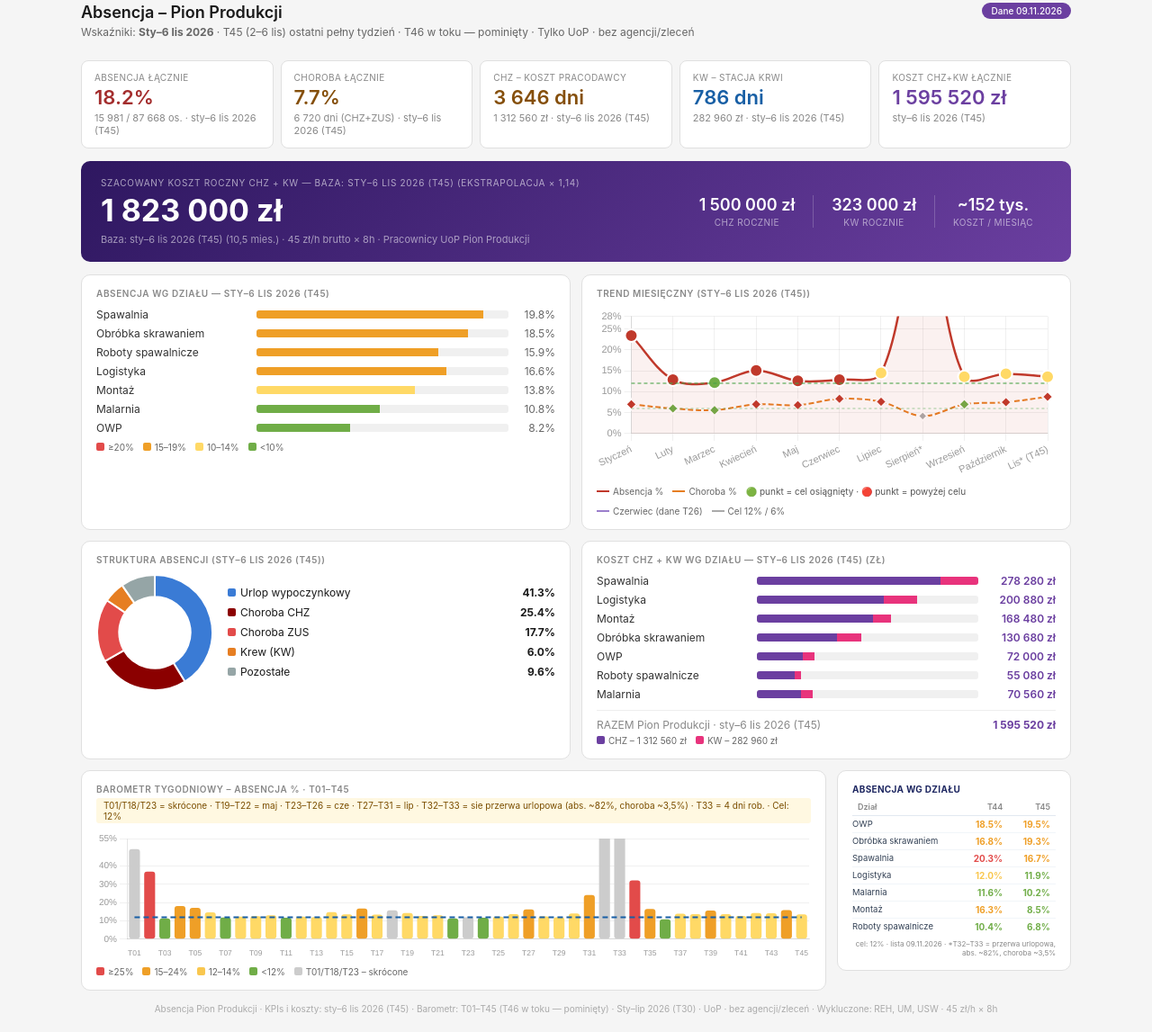
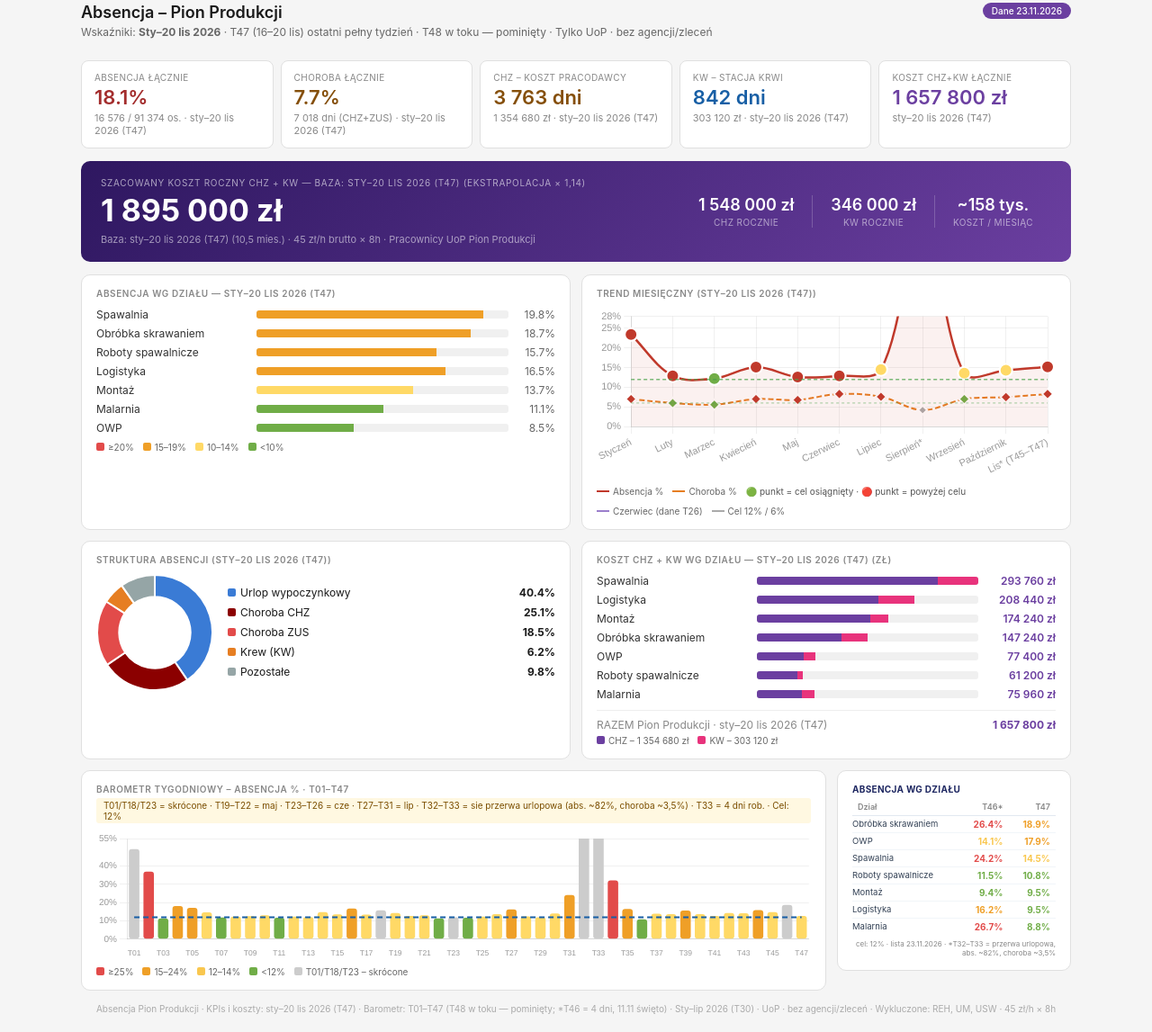
Before and after one commit to magdalenasiemienczuk/dashboard_HR, a plain HTML site: page index.html in a window 1280 px wide. Shown: the part 17-1164 px from the top of the page at 90% size. Drawn offline with nearby package versions, Linux system fonts and the light colour scheme.

Commit message:
Add files via upload

```diff
--- a/index.html
+++ b/index.html
@@ -74,39 +74,39 @@
   <div class="header">
     <div>
       <h1>Absencja – Pion Produkcji</h1>
-      <div class="subtitle">Wskaźniki: <strong>Sty–6 lis 2026</strong> · T45 (2–6 lis) ostatni pełny tydzień · T46 w toku — pominięty · Tylko UoP · bez agencji/zleceń</div>
+      <div class="subtitle">Wskaźniki: <strong>Sty–20 lis 2026</strong> · T47 (16–20 lis) ostatni pełny tydzień · T48 w toku — pominięty · Tylko UoP · bez agencji/zleceń</div>
     </div>
-    <span class="badge">Dane 09.11.2026</span>
+    <span class="badge">Dane 23.11.2026</span>
   </div>
 
 
   <!-- KPI -->
   <div class="kpis">
-    <div class="kpi danger"><div class="kpi-label">Absencja łącznie</div><div class="kpi-val">18.2%</div><div class="kpi-sub">15 981 / 87 668 os. · sty–6 lis 2026 (T45)</div></div>
-    <div class="kpi warn"><div class="kpi-label">Choroba łącznie</div><div class="kpi-val">7.7%</div><div class="kpi-sub">6 720 dni (CHZ+ZUS) · sty–6 lis 2026 (T45)</div></div>
-    <div class="kpi warn"><div class="kpi-label">CHZ – koszt pracodawcy</div><div class="kpi-val">3 646 dni</div><div class="kpi-sub">1 312 560 zł · sty–6 lis 2026 (T45)</div></div>
-    <div class="kpi info"><div class="kpi-label">KW – stacja krwi</div><div class="kpi-val">786 dni</div><div class="kpi-sub">282 960 zł · sty–6 lis 2026 (T45)</div></div>
-    <div class="kpi money"><div class="kpi-label">Koszt CHZ+KW łącznie</div><div class="kpi-val">1 595 520 zł</div><div class="kpi-sub">sty–6 lis 2026 (T45)</div></div>
+    <div class="kpi danger"><div class="kpi-label">Absencja łącznie</div><div class="kpi-val">18.1%</div><div class="kpi-sub">16 576 / 91 374 os. · sty–20 lis 2026 (T47)</div></div>
+    <div class="kpi warn"><div class="kpi-label">Choroba łącznie</div><div class="kpi-val">7.7%</div><div class="kpi-sub">7 018 dni (CHZ+ZUS) · sty–20 lis 2026 (T47)</div></div>
+    <div class="kpi warn"><div class="kpi-label">CHZ – koszt pracodawcy</div><div class="kpi-val">3 763 dni</div><div class="kpi-sub">1 354 680 zł · sty–20 lis 2026 (T47)</div></div>
+    <div class="kpi info"><div class="kpi-label">KW – stacja krwi</div><div class="kpi-val">842 dni</div><div class="kpi-sub">303 120 zł · sty–20 lis 2026 (T47)</div></div>
+    <div class="kpi money"><div class="kpi-label">Koszt CHZ+KW łącznie</div><div class="kpi-val">1 657 800 zł</div><div class="kpi-sub">sty–20 lis 2026 (T47)</div></div>
   </div>
 
   <!-- ROCZNIE -->
   <div class="rocznie">
     <div class="rocznie-main">
-      <div class="rocznie-label">Szacowany koszt roczny CHZ + KW — baza: sty–6 lis 2026 (T45) (ekstrapolacja × 1,14)</div>
-      <div class="rocznie-val">1 823 000 zł</div>
-      <div class="rocznie-sub">Baza: sty–6 lis 2026 (T45) (10,5 mies.) · 45 zł/h brutto × 8h · Pracownicy UoP Pion Produkcji</div>
+      <div class="rocznie-label">Szacowany koszt roczny CHZ + KW — baza: sty–20 lis 2026 (T47) (ekstrapolacja × 1,14)</div>
+      <div class="rocznie-val">1 895 000 zł</div>
+      <div class="rocznie-sub">Baza: sty–20 lis 2026 (T47) (10,5 mies.) · 45 zł/h brutto × 8h · Pracownicy UoP Pion Produkcji</div>
     </div>
     <div class="rocznie-split">
-      <div class="rocznie-item"><div class="rocznie-item-val">1 500 000 zł</div><div class="rocznie-item-label">CHZ rocznie</div></div>
-      <div class="rocznie-item"><div class="rocznie-item-val">323 000 zł</div><div class="rocznie-item-label">KW rocznie</div></div>
-      <div class="rocznie-item"><div class="rocznie-item-val">~152 tys.</div><div class="rocznie-item-label">Koszt / miesiąc</div></div>
+      <div class="rocznie-item"><div class="rocznie-item-val">1 548 000 zł</div><div class="rocznie-item-label">CHZ rocznie</div></div>
+      <div class="rocznie-item"><div class="rocznie-item-val">346 000 zł</div><div class="rocznie-item-label">KW rocznie</div></div>
+      <div class="rocznie-item"><div class="rocznie-item-val">~158 tys.</div><div class="rocznie-item-label">Koszt / miesiąc</div></div>
     </div>
   </div>
 
   <!-- RZĄD 1 -->
   <div class="grid2">
     <div class="panel">
-      <div class="sec">Absencja wg działu — sty–6 lis 2026 (T45)</div>
+      <div class="sec">Absencja wg działu — sty–20 lis 2026 (T47)</div>
       <div id="bary-dzial"></div>
       <div class="legend">
         <span><span class="dot" style="background:#E24B4A"></span>≥20%</span>
@@ -116,7 +116,7 @@
       </div>
     </div>
     <div class="panel">
-      <div class="sec">Trend miesięczny (sty–6 lis 2026 (T45))</div>
+      <div class="sec">Trend miesięczny (sty–20 lis 2026 (T47))</div>
       <div style="position:relative;height:190px"><canvas id="trendChart"></canvas></div>
       <div class="legend">
         <span><span style="display:inline-block;width:14px;height:2px;background:#C0392B;vertical-align:middle"></span>Absencja %</span>
@@ -132,27 +132,27 @@
   <!-- RZĄD 2 -->
   <div class="grid2">
     <div class="panel">
-      <div class="sec">Struktura absencji (sty–6 lis 2026 (T45))</div>
+      <div class="sec">Struktura absencji (sty–20 lis 2026 (T47))</div>
       <div class="donut-row">
         <div style="position:relative;width:130px;height:130px"><canvas id="donut"></canvas></div>
         <div class="donut-legend">
-          <div class="donut-item"><span style="display:flex;align-items:center;gap:5px"><span class="dot" style="background:#3A7BD5"></span>Urlop wypoczynkowy</span><strong>41.3%</strong></div>
-          <div class="donut-item"><span style="display:flex;align-items:center;gap:5px"><span class="dot" style="background:#8B0000"></span>Choroba CHZ</span><strong>25.4%</strong></div>
-          <div class="donut-item"><span style="display:flex;align-items:center;gap:5px"><span class="dot" style="background:#E24B4A"></span>Choroba ZUS</span><strong>17.7%</strong></div>
-          <div class="donut-item"><span style="display:flex;align-items:center;gap:5px"><span class="dot" style="background:#E67E22"></span>Krew (KW)</span><strong>6.0%</strong></div>
-          <div class="donut-item"><span style="display:flex;align-items:center;gap:5px"><span class="dot" style="background:#95A5A6"></span>Pozostałe</span><strong>9.6%</strong></div>
+          <div class="donut-item"><span style="display:flex;align-items:center;gap:5px"><span class="dot" style="background:#3A7BD5"></span>Urlop wypoczynkowy</span><strong>40.4%</strong></div>
+          <div class="donut-item"><span style="display:flex;align-items:center;gap:5px"><span class="dot" style="background:#8B0000"></span>Choroba CHZ</span><strong>25.1%</strong></div>
+          <div class="donut-item"><span style="display:flex;align-items:center;gap:5px"><span class="dot" style="background:#E24B4A"></span>Choroba ZUS</span><strong>18.5%</strong></div>
+          <div class="donut-item"><span style="display:flex;align-items:center;gap:5px"><span class="dot" style="background:#E67E22"></span>Krew (KW)</span><strong>6.2%</strong></div>
+          <div class="donut-item"><span style="display:flex;align-items:center;gap:5px"><span class="dot" style="background:#95A5A6"></span>Pozostałe</span><strong>9.8%</strong></div>
         </div>
       </div>
     </div>
     <div class="panel">
-      <div class="sec">Koszt CHZ + KW wg działu — sty–6 lis 2026 (T45) (zł)</div>
+      <div class="sec">Koszt CHZ + KW wg działu — sty–20 lis 2026 (T47) (zł)</div>
       <div id="bary-koszt"></div>
       <div class="koszt-total">
-        <div class="koszt-total-row"><span style="color:#888">RAZEM Pion Produkcji · sty–6 lis 2026 (T45)</span><strong style="color:#6B3FA0">1 595 520 zł</strong></div>
+        <div class="koszt-total-row"><span style="color:#888">RAZEM Pion Produkcji · sty–20 lis 2026 (T47)</span><strong style="color:#6B3FA0">1 657 800 zł</strong></div>
       </div>
       <div class="legend" style="margin-top:4px">
-        <span><span class="dot" style="background:#6B3FA0"></span>CHZ – 1 312 560 zł</span>
-        <span><span class="dot" style="background:#E8337C"></span>KW – 282 960 zł</span>
+        <span><span class="dot" style="background:#6B3FA0"></span>CHZ – 1 354 680 zł</span>
+        <span><span class="dot" style="background:#E8337C"></span>KW – 303 120 zł</span>
       </div>
     </div>
   </div>
@@ -161,7 +161,7 @@
   <div style="display:grid;grid-template-columns:1fr 260px;gap:12px;margin-top:12px;align-items:start">
     <div class="panel">
       <div class="barometr-note">
-        <div class="sec" style="margin:0">Barometr tygodniowy – absencja % · T01–T45</div>
+        <div class="sec" style="margin:0">Barometr tygodniowy – absencja % · T01–T47</div>
         <span class="maj-tag">T01/T18/T23 = skrócone · T19–T22 = maj · T23–T26 = cze · T27–T31 = lip · T32–T33 = sie przerwa urlopowa (abs. ~82%, choroba ~3,5%) · T33 = 4 dni rob. · Cel: 12%</span>
       </div>
       <div style="position:relative;height:145px"><canvas id="weekChart"></canvas></div>
@@ -176,23 +176,23 @@
     <div class="panel">
       <div class="tdzial-title">ABSENCJA WG DZIAŁU</div>
       <table class="tdzial-table">
-        <thead><tr><th>Dział</th><th>T44</th><th>T45</th></tr></thead>
+        <thead><tr><th>Dział</th><th>T46*</th><th>T47</th></tr></thead>
         <tbody>
-          <tr><td class="td-name">OWP</td><td class="td-val" style="color:#EF9F27;font-weight:700">18.5%</td><td class="td-val" style="color:#EF9F27;font-weight:700">19.5%</td></tr>
-          <tr><td class="td-name">Obróbka skrawaniem</td><td class="td-val" style="color:#EF9F27;font-weight:700">16.8%</td><td class="td-val" style="color:#EF9F27;font-weight:700">19.3%</td></tr>
-          <tr><td class="td-name">Spawalnia</td><td class="td-val" style="color:#E24B4A;font-weight:700">20.3%</td><td class="td-val" style="color:#EF9F27;font-weight:700">16.7%</td></tr>
-          <tr><td class="td-name">Logistyka</td><td class="td-val" style="color:#F9C74F;font-weight:700">12.0%</td><td class="td-val" style="color:#70AD47;font-weight:700">11.9%</td></tr>
-          <tr><td class="td-name">Malarnia</td><td class="td-val" style="color:#70AD47;font-weight:700">11.6%</td><td class="td-val" style="color:#70AD47;font-weight:700">10.2%</td></tr>
-          <tr><td class="td-name">Montaż</td><td class="td-val" style="color:#EF9F27;font-weight:700">16.3%</td><td class="td-val" style="color:#70AD47;font-weight:700">8.5%</td></tr>
-          <tr><td class="td-name">Roboty spawalnicze</td><td class="td-val" style="color:#70AD47;font-weight:700">10.4%</td><td class="td-val" style="color:#70AD47;font-weight:700">6.8%</td></tr>
+          <tr><td class="td-name">Obróbka skrawaniem</td><td class="td-val" style="color:#E24B4A;font-weight:700">26.4%</td><td class="td-val" style="color:#EF9F27;font-weight:700">18.9%</td></tr>
+          <tr><td class="td-name">OWP</td><td class="td-val" style="color:#F9C74F;font-weight:700">14.1%</td><td class="td-val" style="color:#EF9F27;font-weight:700">17.9%</td></tr>
+          <tr><td class="td-name">Spawalnia</td><td class="td-val" style="color:#E24B4A;font-weight:700">24.2%</td><td class="td-val" style="color:#F9C74F;font-weight:700">14.5%</td></tr>
+          <tr><td class="td-name">Roboty spawalnicze</td><td class="td-val" style="color:#70AD47;font-weight:700">11.5%</td><td class="td-val" style="color:#70AD47;font-weight:700">10.8%</td></tr>
+          <tr><td class="td-name">Montaż</td><td class="td-val" style="color:#70AD47;font-weight:700">9.4%</td><td class="td-val" style="color:#70AD47;font-weight:700">9.5%</td></tr>
+          <tr><td class="td-name">Logistyka</td><td class="td-val" style="color:#EF9F27;font-weight:700">16.2%</td><td class="td-val" style="color:#70AD47;font-weight:700">9.5%</td></tr>
+          <tr><td class="td-name">Malarnia</td><td class="td-val" style="color:#E24B4A;font-weight:700">26.7%</td><td class="td-val" style="color:#70AD47;font-weight:700">8.8%</td></tr>
         </tbody>
       </table>
-      <div class="tdzial-cel">cel: 12% · lista 09.11.2026 · *T32–T33 = przerwa urlopowa, abs. ~82%, choroba ~3,5%</div>
+      <div class="tdzial-cel">cel: 12% · lista 23.11.2026 · *T32–T33 = przerwa urlopowa, abs. ~82%, choroba ~3,5%</div>
     </div>
   </div>
 
   <div class="footer">
-    Absencja Pion Produkcji · KPIs i koszty: sty–6 lis 2026 (T45) · Barometr: T01–T45 (T46 w toku — pominięty) · Sty–lip 2026 (T30) · UoP · bez agencji/zleceń · Wykluczone: REH, UM, USW · 45 zł/h × 8h
+    Absencja Pion Produkcji · KPIs i koszty: sty–20 lis 2026 (T47) · Barometr: T01–T47 (T48 w toku — pominięty; *T46 = 4 dni, 11.11 święto) · Sty–lip 2026 (T30) · UoP · bez agencji/zleceń · Wykluczone: REH, UM, USW · 45 zł/h × 8h
   </div>
 
 </div><!-- /container -->
@@ -202,8 +202,8 @@ const gc="rgba(0,0,0,0.06)", tc="#999";
 function barCol(p){return p>=25?"#E24B4A":p>=15?"#EF9F27":p>=12?"#FFD966":"#70AD47";}
 
 // Absencja wg działu
-[{name:"Spawalnia",pct:19.8},{name:"Obróbka skrawaniem",pct:18.5},{name:"Roboty spawalnicze",pct:15.9},
- {name:"Logistyka",pct:16.6},{name:"Montaż",pct:13.8},{name:"Malarnia",pct:10.8},{name:"OWP",pct:8.2}
+[{name:"Spawalnia",pct:19.8},{name:"Obróbka skrawaniem",pct:18.7},{name:"Roboty spawalnicze",pct:15.7},
+ {name:"Logistyka",pct:16.5},{name:"Montaż",pct:13.7},{name:"Malarnia",pct:11.1},{name:"OWP",pct:8.5}
 ].forEach(d=>{
   const w=(d.pct/22*100).toFixed(1);
   document.getElementById("bary-dzial").innerHTML+=`<div class="bar-row">
@@ -213,11 +213,11 @@ function barCol(p){return p>=25?"#E24B4A":p>=15?"#EF9F27":p>=12?"#FFD966":"#70AD
 });
 
 // Koszt stacked — oryginał T24 + doliczony T25
-[{name:"Spawalnia",chz:230760,kw:47520},{name:"Logistyka",chz:159480,kw:41400},
- {name:"Montaż",chz:145800,kw:22680},{name:"Obróbka skrawaniem",chz:100440,kw:30240},
- {name:"OWP",chz:57600,kw:14400},{name:"Roboty spawalnicze",chz:47880,kw:7200},{name:"Malarnia",chz:55440,kw:15120}
+[{name:"Spawalnia",chz:240480,kw:53280},{name:"Logistyka",chz:161280,kw:47160},
+ {name:"Montaż",chz:150120,kw:24120},{name:"Obróbka skrawaniem",chz:112680,kw:34560},
+ {name:"OWP",chz:61560,kw:15840},{name:"Roboty spawalnicze",chz:53280,kw:7920},{name:"Malarnia",chz:60120,kw:15840}
 ].forEach(d=>{
-  const maxK=278280,wC=(d.chz/maxK*100).toFixed(1),wK=(d.kw/maxK*100).toFixed(1);
+  const maxK=293760,wC=(d.chz/maxK*100).toFixed(1),wK=(d.kw/maxK*100).toFixed(1);
   document.getElementById("bary-koszt").innerHTML+=`<div class="bar-row">
     <span class="bar-name">${d.name}</span>
     <div class="bar-track">
@@ -229,18 +229,18 @@ function barCol(p){return p>=25?"#E24B4A":p>=15?"#EF9F27":p>=12?"#FFD966":"#70AD
 
 // Trend
 new Chart(document.getElementById("trendChart"),{type:"line",
-  data:{labels:["Styczeń","Luty","Marzec","Kwiecień","Maj","Czerwiec","Lipiec","Sierpień*","Wrzesień","Październik","Lis* (T45)"],
+  data:{labels:["Styczeń","Luty","Marzec","Kwiecień","Maj","Czerwiec","Lipiec","Sierpień*","Wrzesień","Październik","Lis* (T45–T47)"],
     datasets:[
       {label:"Absencja %",
-       data:[23.4,12.9,12.2,15.1,12.6,12.9,14.5,51.8,13.6,14.3,13.6],
+       data:[23.4,12.9,12.2,15.1,12.6,12.9,14.5,51.8,13.6,14.3,15.2],
        borderColor:"#C0392B",borderWidth:2.5,
        backgroundColor:"rgba(192,57,43,0.07)",fill:true,tension:0.35,
        pointRadius:[7,7,7,7,7,7,7,5,7,7,7],
-       pointBackgroundColor:["#C0392B","#C0392B","#70AD47","#C0392B","#C0392B","#C0392B","#FFD966","#AAAAAA","#FFD966","#FFD966","#FFD966"],
+       pointBackgroundColor:["#C0392B","#C0392B","#70AD47","#C0392B","#C0392B","#C0392B","#FFD966","#AAAAAA","#FFD966","#FFD966","#C0392B"],
        pointBorderColor:"#fff",pointBorderWidth:2,
        pointStyle:"circle",order:1},
       {label:"Choroba %",
-       data:[7.0,6.0,5.6,7.0,6.8,8.3,7.6,4.2,7.0,7.5,8.8],
+       data:[7.0,6.0,5.6,7.0,6.8,8.3,7.6,4.2,7.0,7.5,8.3],
        borderColor:"#E67E22",borderWidth:2,borderDash:[6,3],
        fill:false,tension:0.35,
        pointRadius:[6,6,6,6,6,6,6,5,6,6,6],
@@ -273,7 +273,7 @@ new Chart(document.getElementById("trendChart"),{type:"line",
 // Donut
 new Chart(document.getElementById("donut"),{type:"doughnut",
   data:{labels:["Urlop wypoczynkowy","Choroba CHZ","Choroba ZUS","Krew (KW)","Pozostałe"],
-    datasets:[{data:[3639,2244,1564,525,848],
+    datasets:[{data:[3808,2361,1745,581,920],
       backgroundColor:["#3A7BD5","#8B0000","#E24B4A","#E67E22","#95A5A6"],
       borderWidth:2,borderColor:"#ffffff"}]},
   options:{responsive:true,maintainAspectRatio:false,cutout:"62%",
@@ -281,21 +281,21 @@ new Chart(document.getElementById("donut"),{type:"doughnut",
 });
 
 // Barometr
-const wLabels=["T01","T02","T03","T04","T05","T06","T07","T08","T09","T10","T11","T12","T13","T14","T15","T16","T17","T18","T19","T20","T21","T22","T23","T24","T25","T26","T27","T28","T29","T30","T31","T32","T33","T34","T35","T36","T37","T38","T39","T40","T41","T42","T43","T44","T45"];
-const wVals=  [49.2, 36.9, 11.4, 18.1, 17.1, 14.7, 11.8, 12.3, 12.6, 13.0, 11.7, 12.3, 12.1, 14.8, 13.5, 16.8, 13.4, 15.8, 14.3, 12.7, 13.1, 11.4, 12.0, 11.7, 12.3, 13.7, 16.3, 12.4, 12.0, 14.1, 24.1, 80.9, 84.7, 32.1, 16.5, 10.8, 13.9, 13.7, 15.6, 13.7, 12.7, 14.3, 14.2, 15.9, 13.6];
-const wDaty=["1–2 sty (skrócony)","5–9 sty","12–16 sty","19–23 sty","26–30 sty","2–6 lut","9–13 lut","16–20 lut","23–27 lut","2–6 mar","9–13 mar","16–20 mar","23–27 mar","30 mar–3 kwi","6–10 kwi","13–17 kwi","20–24 kwi","27–30 kwi (4 dni, bez 1 maja)","4–8 maj","11–15 maj","18–22 maj","25–29 maj","1–3 cze (3 dni, Boże Ciało)","8–12 cze","15–19 cze","22–26 cze","29 cze–3 lip","6–10 lip","13–17 lip","20–24 lip","27–31 lip","3–7 sie (przerwa urlopowa)","10–13 sie (przerwa, 4 dni)","17–21 sie","24–28 sie","31 sie–4 wrz","7–11 wrz","14–18 wrz","21–25 wrz","28 wrz–2 paź","5–9 paź","12–16 paź","19–23 paź","26–30 paź","2–6 lis"];
+const wLabels=["T01","T02","T03","T04","T05","T06","T07","T08","T09","T10","T11","T12","T13","T14","T15","T16","T17","T18","T19","T20","T21","T22","T23","T24","T25","T26","T27","T28","T29","T30","T31","T32","T33","T34","T35","T36","T37","T38","T39","T40","T41","T42","T43","T44","T45","T46","T47"];
+const wVals=  [49.2, 36.9, 11.4, 18.1, 17.1, 14.7, 11.8, 12.3, 12.6, 13.0, 11.7, 12.3, 12.1, 14.8, 13.5, 16.8, 13.4, 15.8, 14.3, 12.7, 13.1, 11.4, 12.0, 11.7, 12.3, 13.7, 16.3, 12.4, 12.0, 14.1, 24.1, 80.9, 84.7, 32.1, 16.5, 10.8, 13.9, 13.7, 15.6, 13.7, 12.7, 14.3, 14.2, 15.9, 14.8, 18.7, 12.7];
+const wDaty=["1–2 sty (skrócony)","5–9 sty","12–16 sty","19–23 sty","26–30 sty","2–6 lut","9–13 lut","16–20 lut","23–27 lut","2–6 mar","9–13 mar","16–20 mar","23–27 mar","30 mar–3 kwi","6–10 kwi","13–17 kwi","20–24 kwi","27–30 kwi (4 dni, bez 1 maja)","4–8 maj","11–15 maj","18–22 maj","25–29 maj","1–3 cze (3 dni, Boże Ciało)","8–12 cze","15–19 cze","22–26 cze","29 cze–3 lip","6–10 lip","13–17 lip","20–24 lip","27–31 lip","3–7 sie (przerwa urlopowa)","10–13 sie (przerwa, 4 dni)","17–21 sie","24–28 sie","31 sie–4 wrz","7–11 wrz","14–18 wrz","21–25 wrz","28 wrz–2 paź","5–9 paź","12–16 paź","19–23 paź","26–30 paź","2–6 lis","9–13 lis (4 dni, 11.11 święto)","16–20 lis"];
 new Chart(document.getElementById("weekChart"),{type:"bar",
   data:{labels:wLabels,datasets:[
     {type:"line",label:"Cel 12%",data:wLabels.map(()=>12),
      borderColor:"#185FA5",borderWidth:2,borderDash:[6,4],
      pointRadius:0,fill:false,tension:0,order:0},
     {label:"Absencja %",data:wVals,
-    backgroundColor:wVals.map((v,i)=>(i===0||i===17||i===22||i===31||i===32)?"#CCCCCC":barCol(v)),
+    backgroundColor:wVals.map((v,i)=>(i===0||i===17||i===22||i===31||i===32||i===45)?"#CCCCCC":barCol(v)),
     borderRadius:3,borderSkipped:false}]},
   options:{responsive:true,maintainAspectRatio:false,
     plugins:{legend:{display:false},tooltip:{callbacks:{
       title:c=>`${wLabels[c[0].dataIndex]} (${wDaty[c[0].dataIndex]})`,
-      label:c=>` Absencja: ${c.parsed.y.toFixed(1)}%${c.dataIndex===0?" — skrócony tydzień (2 dni)":c.dataIndex===17?" — skrócony tydzień (4 dni, 1.05 = święto)":c.dataIndex===22?" — skrócony tydzień (3 dni, Boże Ciało)":""}`
+      label:c=>` Absencja: ${c.parsed.y.toFixed(1)}%${c.dataIndex===0?" — skrócony tydzień (2 dni)":c.dataIndex===17?" — skrócony tydzień (4 dni, 1.05 = święto)":c.dataIndex===22?" — skrócony tydzień (3 dni, Boże Ciało)":c.dataIndex===45?" — skrócony tydzień (4 dni, 11.11 = święto)":""}`
     }}},
     scales:{x:{ticks:{font:{size:8.5},color:tc,maxRotation:0},grid:{display:false}},
       y:{min:0,max:55,ticks:{callback:v=>v+"%",font:{size:10},color:tc},grid:{color:gc}}}}
```
